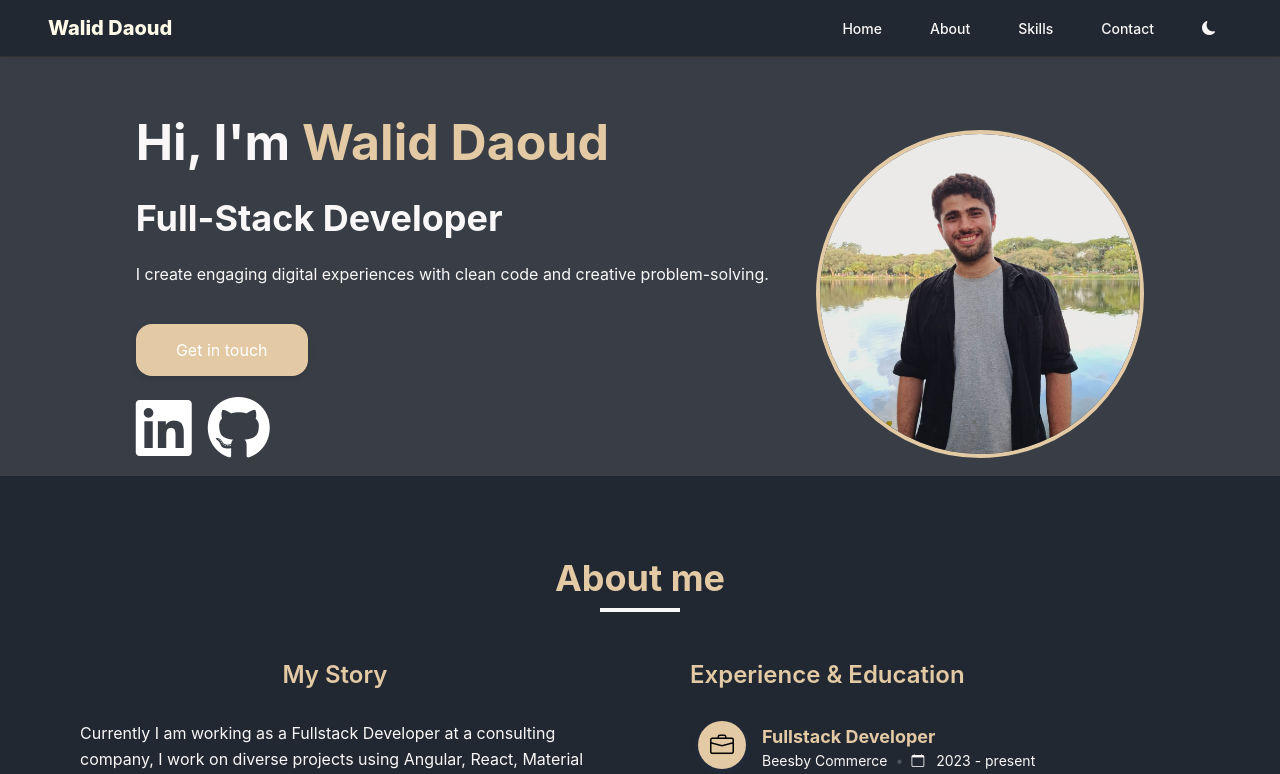
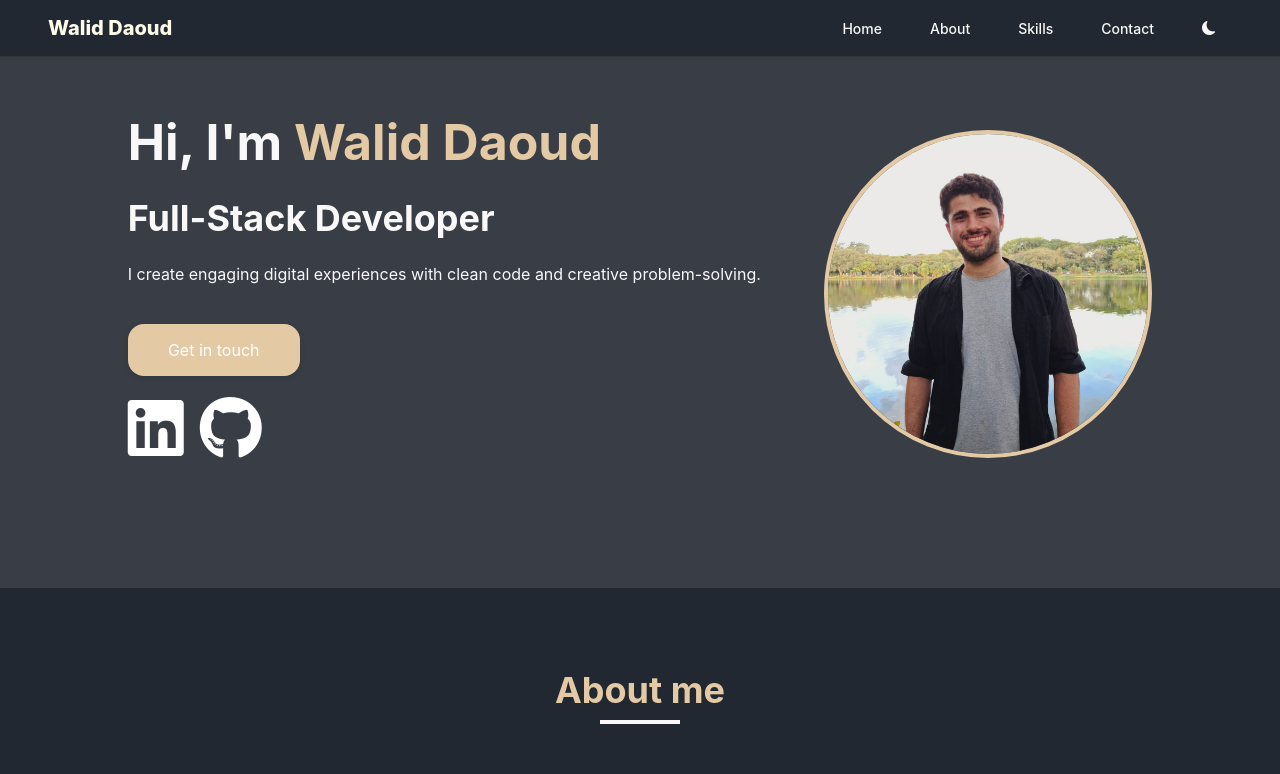
Before and after one commit to WalidcoDaoud/Portfolio, an Angular app: page / in a window 1280 px wide. Shown: the top 774 px of the page. Built offline with nearby package versions, Linux system fonts and the light colour scheme.

Commit message:
feature: header adjusted

```diff
--- a/src/app/components/sections/header/header.component.sass
+++ b/src/app/components/sections/header/header.component.sass
@@ -4,12 +4,12 @@
 .header-section
   display: flex
   justify-content: center
-  padding-top: 7rem
+  padding: 7rem
   transition: all 0.3s ease
 
   .container
     display: flex
-    width: 80%
+    width: 100%
     justify-content: space-around
     align-items: center
     gap: 2rem
```
